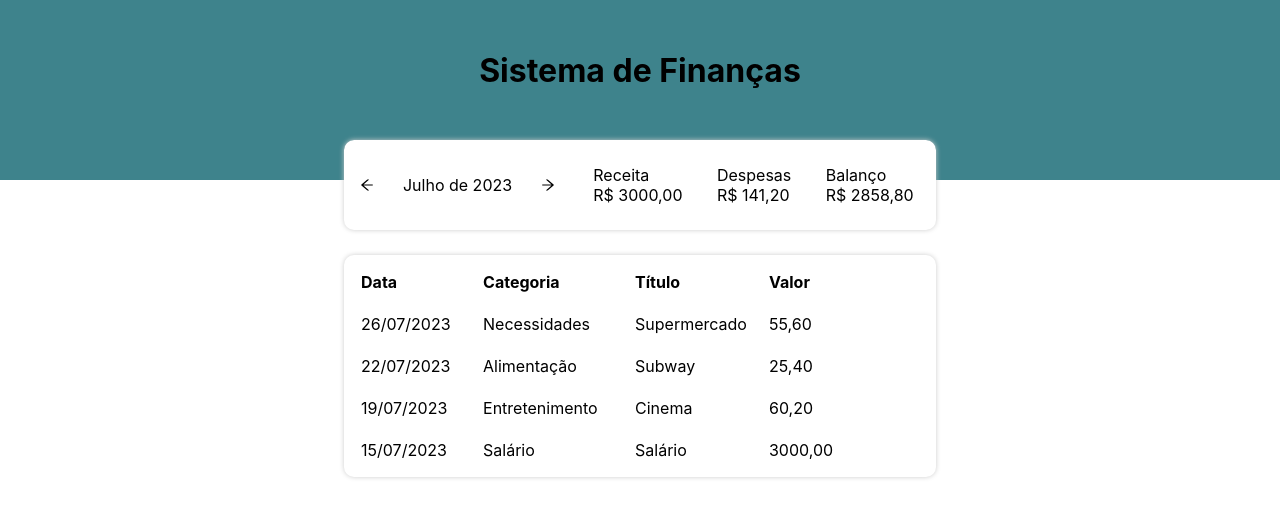
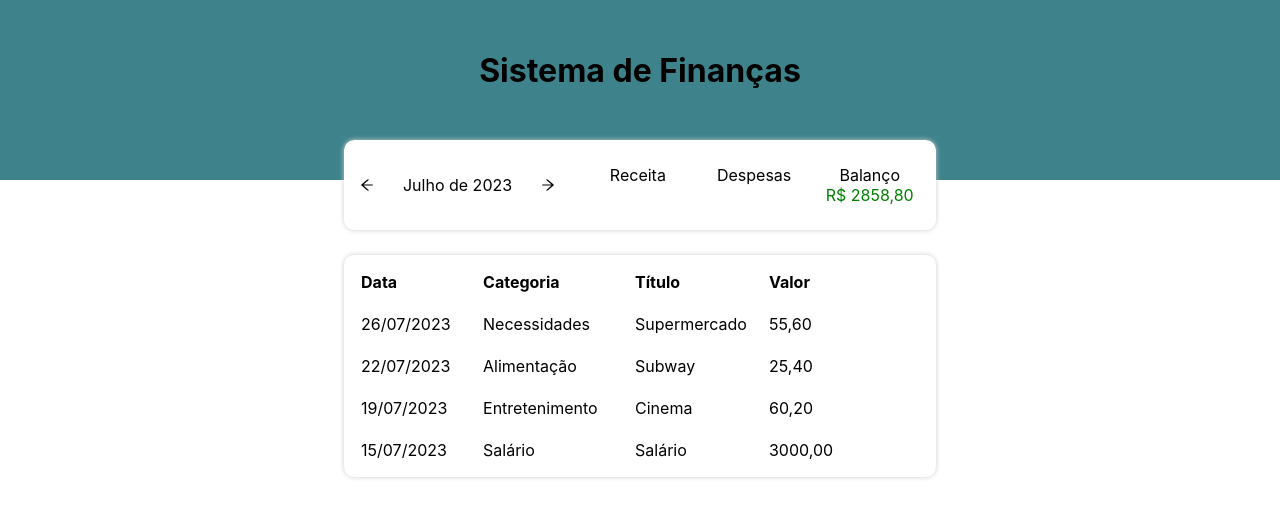
Before and after one commit to bruno-lippert/finance_system, a React (Create React App) app: page / in a window 1280 px wide. Shown: the top 518 px of the page. Built offline with nearby package versions, Linux system fonts and the light colour scheme.

Commit message:
css ajust

```diff
--- a/src/components/resumeArea/index.tsx
+++ b/src/components/resumeArea/index.tsx
@@ -27,6 +27,20 @@ export default function ResumeArea({ currentDate, onCurrentMonth, item }: Props)
     onCurrentMonth(`${newDate.getFullYear()}-${newDate.getMonth() + 1}`)
   }
 
+  const color  = (): string => {
+    const valueString: string = balance(addRevenue(item), addExpenses(item))
+    const valueNumber: number = Number(valueString.slice(2).replace(',', '.'))
+
+    if(valueNumber < 0) {
+      return 'red'
+    } else if(valueNumber > 0) {
+      return 'green'
+    } else {
+      return '#fff'
+    }
+
+  }
+
   return (
     <S.Container>
         <S.MonthArea>
@@ -37,7 +51,7 @@ export default function ResumeArea({ currentDate, onCurrentMonth, item }: Props)
         <S.ResumeArea>
           <S.Resume>Receita <S.Value>R$ {addRevenue(item)}</S.Value></S.Resume>
           <S.Resume>Despesas <S.Value>R$ {addExpenses(item)}</S.Value></S.Resume>
-          <S.Resume>Balanço <S.Value>{balance(addRevenue(item), addExpenses(item))}</S.Value></S.Resume>
+          <S.Resume>Balanço <S.Value color={color()}>{balance(addRevenue(item), addExpenses(item))}</S.Value></S.Resume>
         </S.ResumeArea>
     </S.Container>
   )
--- a/src/components/resumeArea/styles.tsx
+++ b/src/components/resumeArea/styles.tsx
@@ -37,8 +37,12 @@ export const ResumeArea = styled.div`
 export const Resume = styled.div`
     display: flex;
     flex-direction: column;
+    align-items: center;
 `
 
-export const Value = styled.div`
-
+export const Value = styled.div<{ color?: string }>`
+    display: flex;
+    justify-content: center;
+    align-items: center;
+    color: ${props => props.color ?? '#fff'}
 `;
```
